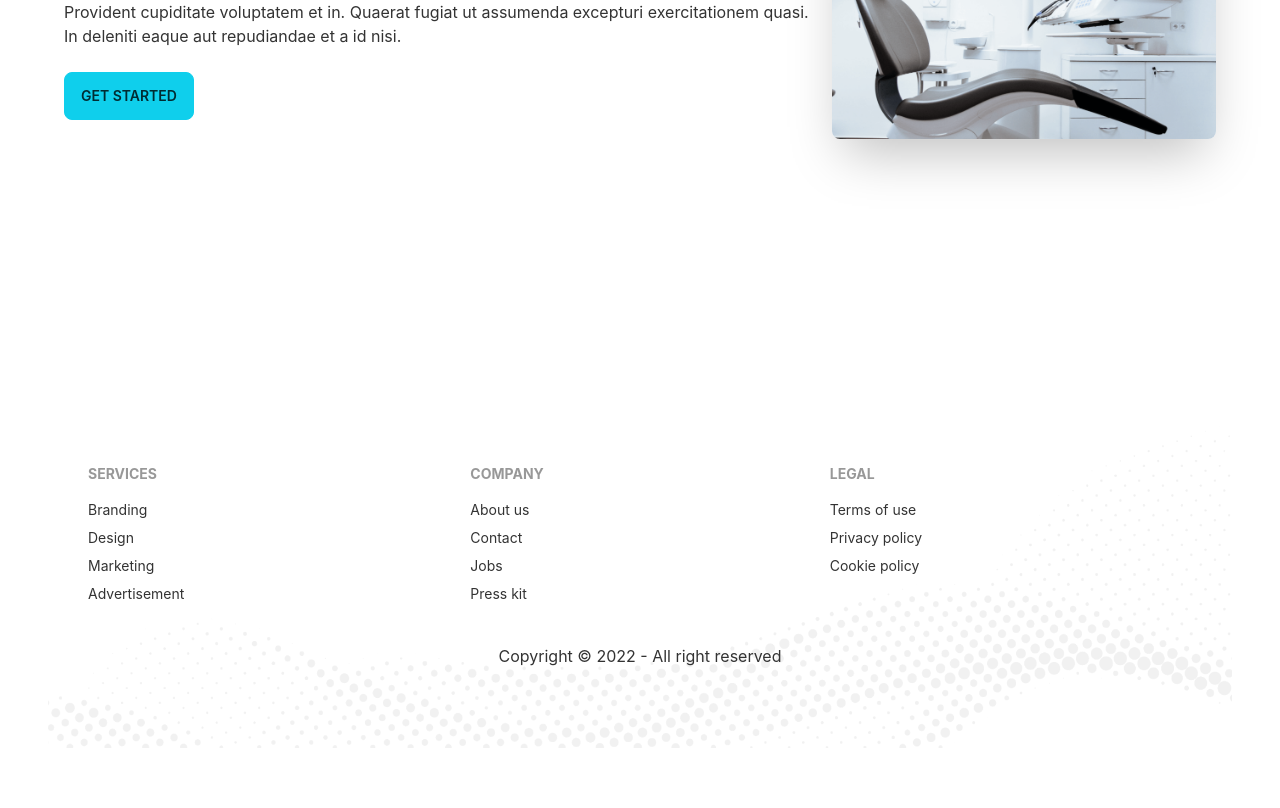
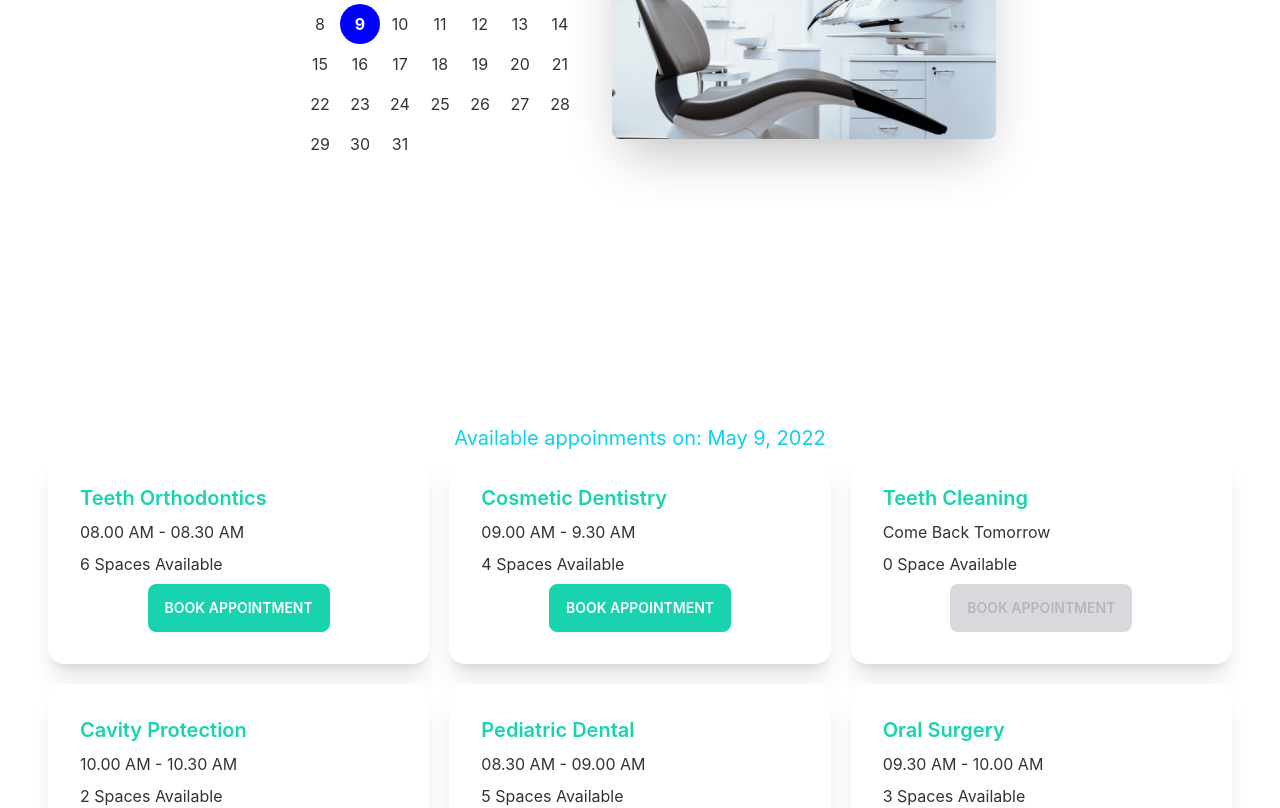
Before and after one commit to Md-Tur/doctors-portal, a React (Create React App) app: page /appoinment in a window 1280 px wide. Shown: the part 440-1248 px from the top of the page. Before the commit the page ends 1188 px from the top, so only its background shows below. Built offline with nearby package versions, Linux system fonts and the light colour scheme.

Commit message:
modal added

```diff
--- /dev/null
+++ b/public/services.json
@@ -0,0 +1,57 @@
+[
+    {
+      "_id": 1,
+      "name": "Teeth Orthodontics",
+      "slots": [
+        "08.00 AM - 08.30 AM",
+        "08.30 AM - 09.00 AM",
+        "09.00 AM - 9.30 AM",
+        "09.30 AM - 10.00 AM",
+        "10.00 AM - 10.30 AM",
+        "10.30 AM - 11.00 AM"
+      ]
+    },
+    {
+      "_id": 2,
+      "name": "Cosmetic Dentistry",
+      "slots": [
+        "09.00 AM - 9.30 AM",
+        "09.30 AM - 10.00 AM",
+        "10.00 AM - 10.30 AM",
+        "10.30 AM - 11.00 AM"
+      ]
+    },
+    {
+      "_id": 3,
+      "name": "Teeth Cleaning",
+      "slots": []
+    },
+    {
+      "_id": 4,
+      "name": "Cavity Protection",
+      "slots": [
+        "10.00 AM - 10.30 AM",
+        "10.30 AM - 11.00 AM"
+      ]
+    },
+    {
+      "_id": 5,
+      "name": "Pediatric Dental",
+      "slots": [
+        "08.30 AM - 09.00 AM",
+        "09.00 AM - 9.30 AM",
+        "09.30 AM - 10.00 AM",
+        "10.00 AM - 10.30 AM",
+        "10.30 AM - 11.00 AM"
+      ]
+    },
+    {
+      "_id": 6,
+      "name": "Oral Surgery",
+      "slots": [
+        "09.30 AM - 10.00 AM",
+        "10.00 AM - 10.30 AM",
+        "10.30 AM - 11.00 AM"
+      ]
+    }
+  ]
--- a/src/Pages/Appointment/Appointment.js
+++ b/src/Pages/Appointment/Appointment.js
@@ -1,11 +1,16 @@
-import React from 'react';
+import React, { useState } from 'react';
 import Footer from '../Shared/Footer';
 import AppointmentBanner from './AppointmentBanner';
+import AvailableAppointments from './AvailableAppointments';
 
 const Appointment = () => {
+
+    const [date, setDate] = useState(new Date());
+
     return (
         <div>
-            <AppointmentBanner></AppointmentBanner>
+            <AppointmentBanner date={date} setDate={setDate}></AppointmentBanner>
+            <AvailableAppointments date={date}></AvailableAppointments>
             <Footer></Footer>
         </div>
     );
--- a/src/Pages/Appointment/AppointmentBanner.js
+++ b/src/Pages/Appointment/AppointmentBanner.js
@@ -1,15 +1,19 @@
-import React from 'react';
 import chair from '../../assets/images/chair.png';
+import { DayPicker } from 'react-day-picker';
+import 'react-day-picker/dist/style.css';
 
-const AppointmentBanner = () => {
+const AppointmentBanner = ({ date, setDate }) => {
+
     return (
         <div className="hero min-h-screen">
             <div className="hero-content flex-col lg:flex-row-reverse">
                 <img src={chair} alt='' className="max-w-sm rounded-lg shadow-2xl" />
                 <div>
-                    <h1 className="text-5xl font-bold">Box Office News!</h1>
-                    <p className="py-6">Provident cupiditate voluptatem et in. Quaerat fugiat ut assumenda excepturi exercitationem quasi. In deleniti eaque aut repudiandae et a id nisi.</p>
-                    <button className="btn btn-primary">Get Started</button>
+                    <DayPicker
+                        mode="single"
+                        selected={date}
+                        onSelect={setDate}
+                    />
                 </div>
             </div>
         </div>
--- /dev/null
+++ b/src/Pages/Appointment/AvailableAppointments.js
@@ -0,0 +1,38 @@
+import { format } from 'date-fns';
+import React, { useEffect, useState } from 'react';
+import BookingModal from './BookingModal';
+import Service from './Service';
+
+const AvailableAppointments = ({ date }) => {
+
+    const [services, setServices] = useState([]);
+    const [treatment, setTreatment] = useState(null);
+
+    useEffect(() => {
+        fetch('services.json')
+            .then(res => res.json())
+            .then(data => setServices(data));
+    }, [])
+
+    return (
+        <div>
+            <h4 className='text-xl text-primary text-center'>Available appoinments on: {format(date, 'PP')}</h4>
+            <div className='grid grid-cols-1 md:grid-cols-2 lg:grid-cols-3 gap-5'>
+                {
+                    services.map(service => <Service
+                        key={service._id}
+                        service={service}
+                        setTreatment={setTreatment}
+                    ></Service>)
+                }
+            </div>
+            {treatment && <BookingModal
+                date={date}
+                treatment={treatment}
+                setTreatment={setTreatment}
+            ></BookingModal>}
+        </div>
+    );
+};
+
+export default AvailableAppointments;
--- /dev/null
+++ b/src/Pages/Appointment/BookingModal.js
@@ -0,0 +1,39 @@
+import React from 'react';
+import { format } from 'date-fns';
+
+const BookingModal = ({ date, treatment, setTreatment }) => {
+
+    const { _id, name, slots } = treatment;
+    const handleBooking = event => {
+        event.preventDefault();
+        const slot = event.target.slot.value;
+        setTreatment(null);
+    }
+
+    return (
+        <div>
+            <input type="checkbox" id="booking-modal" className="modal-toggle" />
+            <div className="modal modal-bottom sm:modal-middle">
+                <div className="modal-box">
+                    <label for="booking-modal" class="btn btn-sm btn-circle absolute right-2 top-2">✕</label>
+                    <h3 className="font-bold text-lg text-secondary">Booking for {name}</h3>
+                    <form onSubmit={handleBooking} className='grid grid-cols-1 gap-3 justify-items-center mt-3'>
+                        <input type="text" disabled value={format(date, 'PP')} className="input input-bordered w-full max-w-xs" />
+                        <select name="slot" class="select select-bordered w-full max-w-xs">
+                            {
+                                slots.map(slot => <option value={slot}>{slot}</option>)
+                            }
+                        </select>
+                        <input name="name" type="text" placeholder="Your Name" className="input input-bordered w-full max-w-xs" />
+                        <input name="email" type="email" placeholder="Your Email Address" className="input input-bordered w-full max-w-xs" />
+                        <input type="text" name="phone" placeholder="Your Phone Number" className="input input-bordered w-full max-w-xs" />
+                        <input type="submit" value="Submit" className="btn btn-secondary w-full max-w-xs" />
+                    </form>
+                    <p className="py-4">You've been selected for a chance to get one year of subscription to use Wikipedia for free!</p>
+                </div>
+            </div>
+        </div>
+    );
+};
+
+export default BookingModal;
--- /dev/null
+++ b/src/Pages/Appointment/Service.js
@@ -0,0 +1,28 @@
+import React from 'react';
+
+const Service = ({ service, setTreatment }) => {
+
+    const { name, slots } = service;
+    return (
+        <div className="card lg:max-w-lg bg-base-100 shadow-xl">
+            <div className="card-body">
+                <h2 className="card-title text-secondary">{name}</h2>
+                <p>
+                    {
+                        slots.length > 0
+                            ?
+                            <span>{slots[0]}</span>
+                            :
+                            <span classNameName='text-red-500'>Come Back Tomorrow</span>
+                    }
+                </p>
+                <p>{slots.length} {slots.length > 1 ? 'Spaces' : 'Space'} Available</p>
+                <div className="card-actions justify-center">
+                    <label for="booking-modal" onClick={() => setTreatment(service)} disabled={slots.length === 0} className="btn btn-secondary text-white uppercase">Book Appointment</label>
+                </div>
+            </div>
+        </div>
+    );
+};
+
+export default Service;
```
